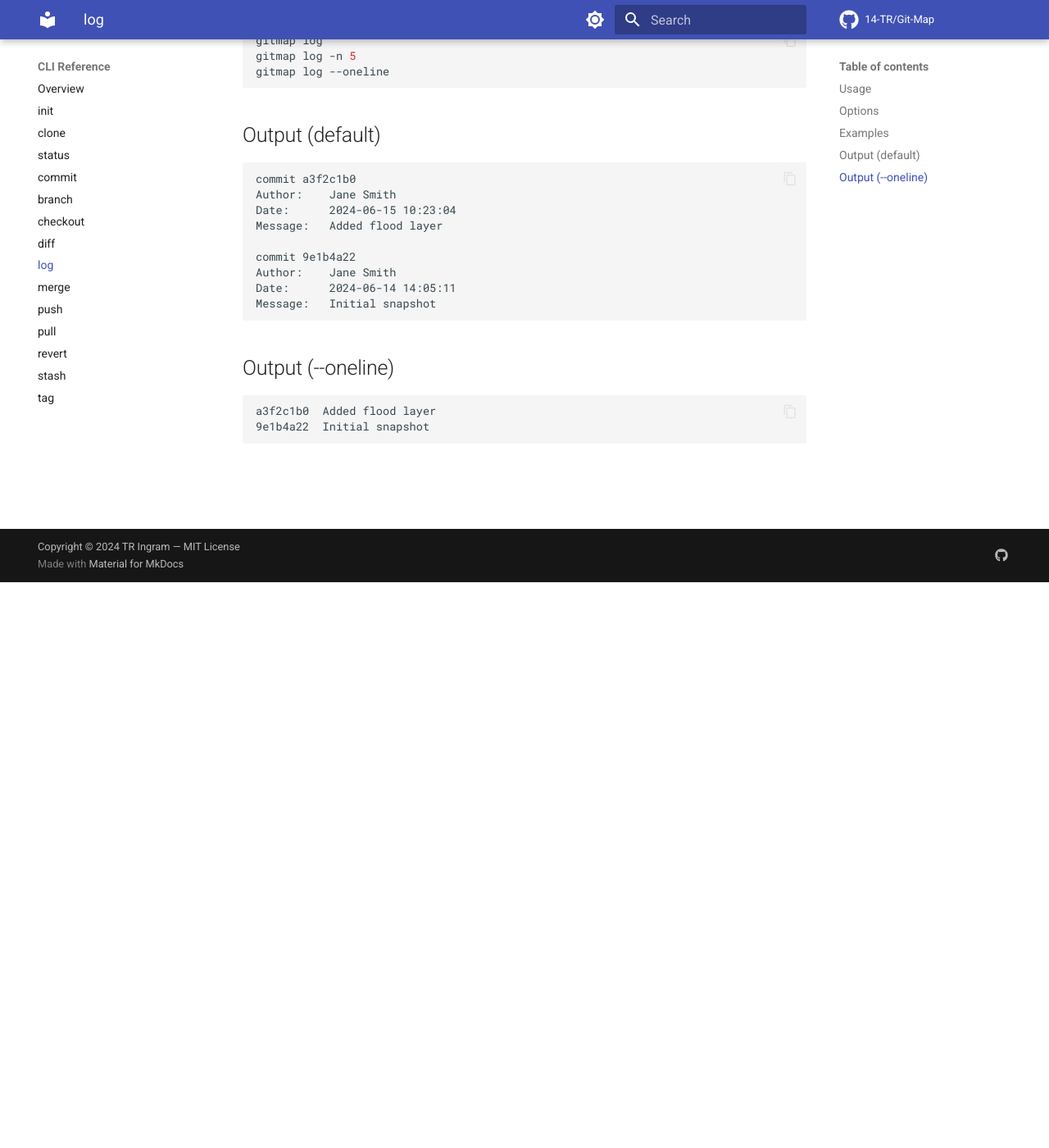
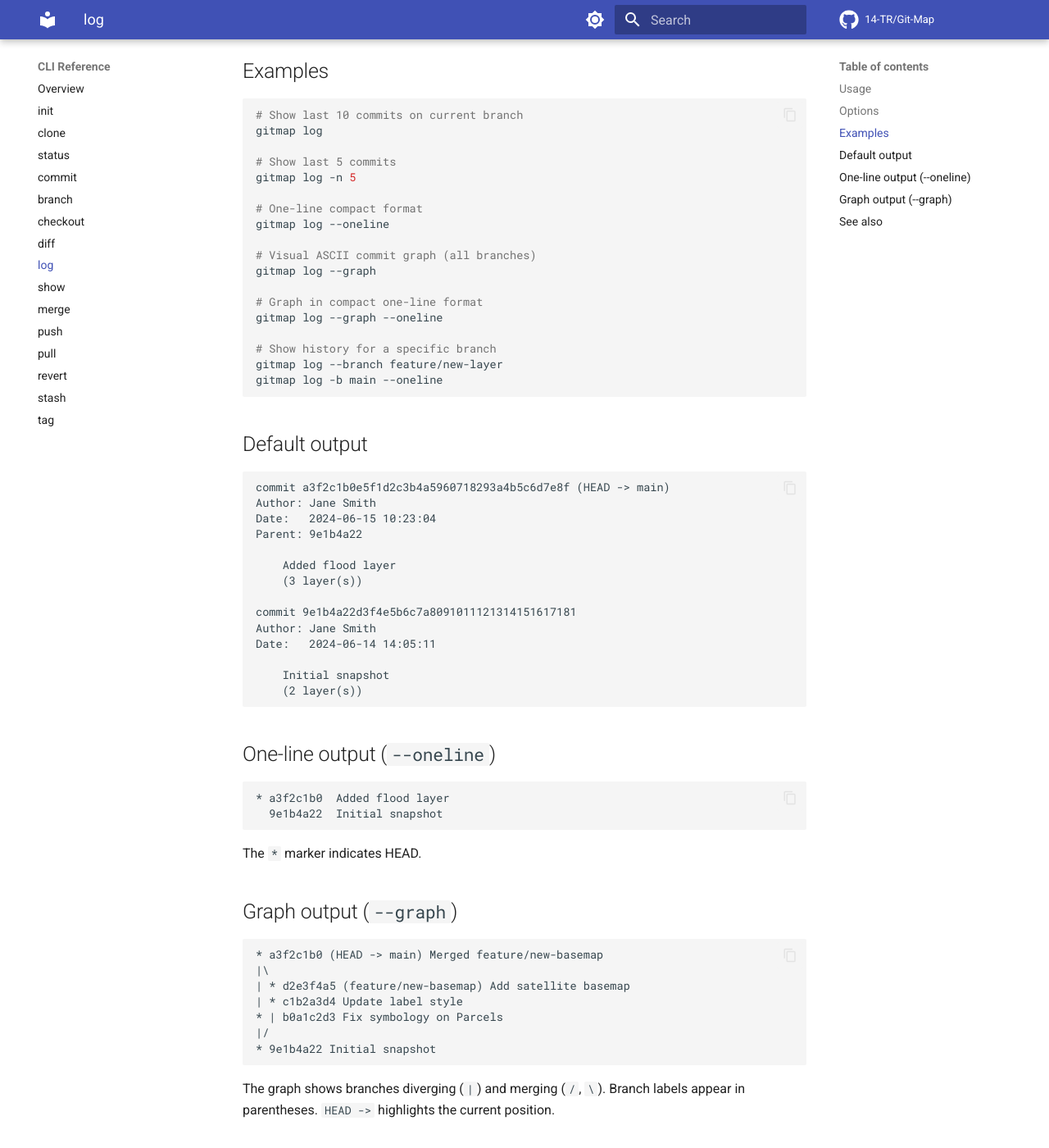
Before and after one commit to 14-TR/Git-Map, an MkDocs documentation site: the page built from docs/commands/log.md, in a window 1280 px wide and 1400 px high, scrolled down 690 px. Shown: the whole window at 82% size. Built offline with MkDocs 1.6.1 and Material for MkDocs 9.7.7, drawn with Linux system fonts in a browser that asks for light colours; comment, search, counter and statistics services are not loaded; some of the changed text lies outside the part shown.

Commit message:
docs: add show command page, update log docs with --graph and --branch options

````diff
--- a/docs/commands/log.md
+++ b/docs/commands/log.md
@@ -1,6 +1,6 @@
 # gitmap log
 
-Show commit history for the current branch.
+Show commit history for the current branch (or all branches with `--graph`).
 
 ## Usage
 
@@ -14,32 +14,76 @@ gitmap log [OPTIONS]
 |--------|-------|---------|-------------|
 | `--limit` | `-n` | 10 | Maximum number of commits to show |
 | `--oneline` | | false | Compact one-line format |
+| `--graph` | | false | Visual ASCII commit graph with branch labels |
+| `--branch` | `-b` | *(current)* | Show history for a specific branch |
 
 ## Examples
 
 ```bash
+# Show last 10 commits on current branch
 gitmap log
+
+# Show last 5 commits
 gitmap log -n 5
+
+# One-line compact format
 gitmap log --oneline
+
+# Visual ASCII commit graph (all branches)
+gitmap log --graph
+
+# Graph in compact one-line format
+gitmap log --graph --oneline
+
+# Show history for a specific branch
+gitmap log --branch feature/new-layer
+gitmap log -b main --oneline
 ```
 
-## Output (default)
+## Default output
 
 ```
-commit a3f2c1b0
-Author:    Jane Smith
-Date:      2024-06-15 10:23:04
-Message:   Added flood layer
+commit a3f2c1b0e5f1d2c3b4a5960718293a4b5c6d7e8f (HEAD -> main)
+Author: Jane Smith
+Date:   2024-06-15 10:23:04
+Parent: 9e1b4a22
 
-commit 9e1b4a22
-Author:    Jane Smith
-Date:      2024-06-14 14:05:11
-Message:   Initial snapshot
+    Added flood layer
+    (3 layer(s))
+
+commit 9e1b4a22d3f4e5b6c7a8091011121314151617181
+Author: Jane Smith
+Date:   2024-06-14 14:05:11
+
+    Initial snapshot
+    (2 layer(s))
 ```
 
-## Output (--oneline)
+## One-line output (`--oneline`)
 
 ```
-a3f2c1b0  Added flood layer
-9e1b4a22  Initial snapshot
+* a3f2c1b0  Added flood layer
+  9e1b4a22  Initial snapshot
 ```
+
+The `*` marker indicates HEAD.
+
+## Graph output (`--graph`)
+
+```
+* a3f2c1b0 (HEAD -> main) Merged feature/new-basemap
+|\
+| * d2e3f4a5 (feature/new-basemap) Add satellite basemap
+| * c1b2a3d4 Update label style
+* | b0a1c2d3 Fix symbology on Parcels
+|/
+* 9e1b4a22 Initial snapshot
+```
+
+The graph shows branches diverging (`|`) and merging (`/`, `\`). Branch labels appear in parentheses. `HEAD ->` highlights the current position.
+
+## See also
+
+- [`gitmap show`](show.md) — inspect a single commit in detail
+- [`gitmap diff`](diff.md) — compare commits
+- [`gitmap branch`](branch.md) — list or create branches
--- a/mkdocs.yml
+++ b/mkdocs.yml
@@ -48,6 +48,7 @@ nav:
     - checkout: commands/checkout.md
     - diff: commands/diff.md
     - log: commands/log.md
+    - show: commands/show.md
     - merge: commands/merge.md
     - push: commands/push.md
     - pull: commands/pull.md
````
Also changed, not shown: docs/commands/index.md (+1 -0 lines), docs/commands/show.md (added, +113 -0 lines).
